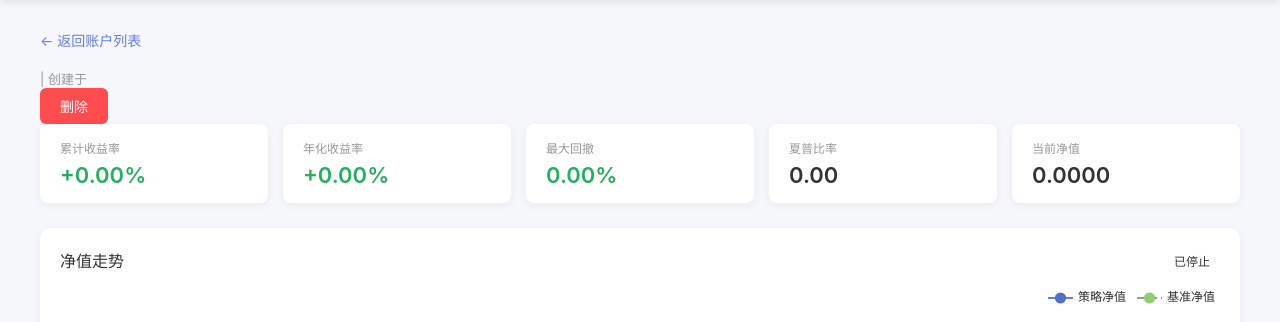
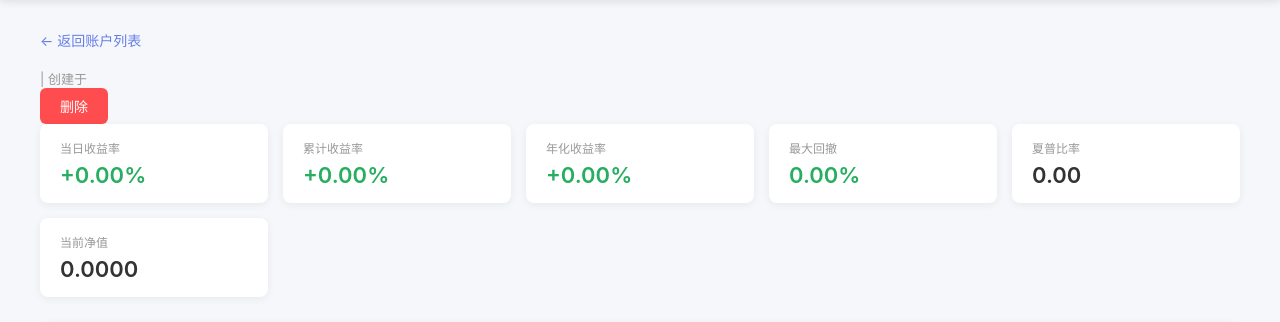
Before and after one commit to GenjiYin/xxybacktest, a Flask app: template xxybacktest/web/templates/account.html in a window 1280 px wide. Shown: the part 105-427 px from the top of the page. Run offline with Flask 3, Linux system fonts and the light colour scheme; the template is opened without the code that fills it, so the values that code supplies are empty.

Commit message:
前端展示添加日收益率

```diff
--- a/xxybacktest/web/routes/account.py
+++ b/xxybacktest/web/routes/account.py
@@ -126,7 +126,11 @@ def account_detail(account_id):
         else:
             sharpe_ratio = 0
 
+        # 当日收益：取最新日收益率
+        latest_daily_return = daily_returns.iloc[-1] if len(daily_returns) > 0 else 0
+
         indicators = {
+            'latest_daily_return': latest_daily_return,
             'total_return': total_return,
             'annual_return': annual_return,
             'max_drawdown': max_drawdown,
--- a/xxybacktest/web/routes/api.py
+++ b/xxybacktest/web/routes/api.py
@@ -29,15 +29,20 @@ def get_accounts():
             last_nav = nav_df['nav'].iloc[-1]
             total_return = (last_nav - first_nav) / first_nav if first_nav > 0 else 0
             current_nav = last_nav
+            # 当日收益：取最新日收益率
+            daily_returns = nav_df['daily_return'].dropna()
+            latest_daily_return = daily_returns.iloc[-1] if len(daily_returns) > 0 else 0
         else:
             total_return = 0
             current_nav = 1.0
+            latest_daily_return = 0
 
         accounts.append({
             'account_id': account_id,
             'name': acc['name'],
             'status': acc['status'],
             'total_return': round(total_return, 4),
+            'latest_daily_return': round(latest_daily_return, 4),
             'current_nav': round(current_nav, 4),
             'created_at': acc.get('created_at', '')
         })
--- a/xxybacktest/web/routes/dashboard.py
+++ b/xxybacktest/web/routes/dashboard.py
@@ -32,9 +32,14 @@ def index():
             rolling_max = nav_series.cummax()
             drawdowns = (nav_series - rolling_max) / rolling_max
             max_drawdown = abs(drawdowns.min()) if len(drawdowns) > 0 else 0
+
+            # 当日收益：取最新日收益率
+            daily_returns = nav_df['daily_return'].dropna()
+            latest_daily_return = daily_returns.iloc[-1] if len(daily_returns) > 0 else 0
         else:
             total_return = 0
             max_drawdown = 0
+            latest_daily_return = 0
 
         created_at = acc.get('created_at', '')
         if hasattr(created_at, 'strftime'):
@@ -59,6 +64,7 @@ def index():
             'name': acc['name'],
             'status': acc['status'],
             'total_return': total_return,
+            'latest_daily_return': latest_daily_return,
             'max_drawdown': max_drawdown,
             'created_at': created_at,
             'nav_curve': nav_curve
--- a/xxybacktest/web/templates/account.html
+++ b/xxybacktest/web/templates/account.html
@@ -372,6 +372,12 @@
 <!-- 绩效指标 -->
 <div class="indicators-grid">
     <div class="indicator-card">
+        <div class="label">当日收益率</div>
+        <div class="value {% if indicators.latest_daily_return >= 0 %}positive{% else %}negative{% endif %}">
+            {{ "%+.2f"|format(indicators.latest_daily_return * 100) }}%
+        </div>
+    </div>
+    <div class="indicator-card">
         <div class="label">累计收益率</div>
         <div class="value {% if indicators.total_return >= 0 %}positive{% else %}negative{% endif %}">
             {{ "%+.2f"|format(indicators.total_return * 100) }}%
```
Also changed, not shown: xxybacktest/web/templates/dashboard.html (+8 -2 lines).
